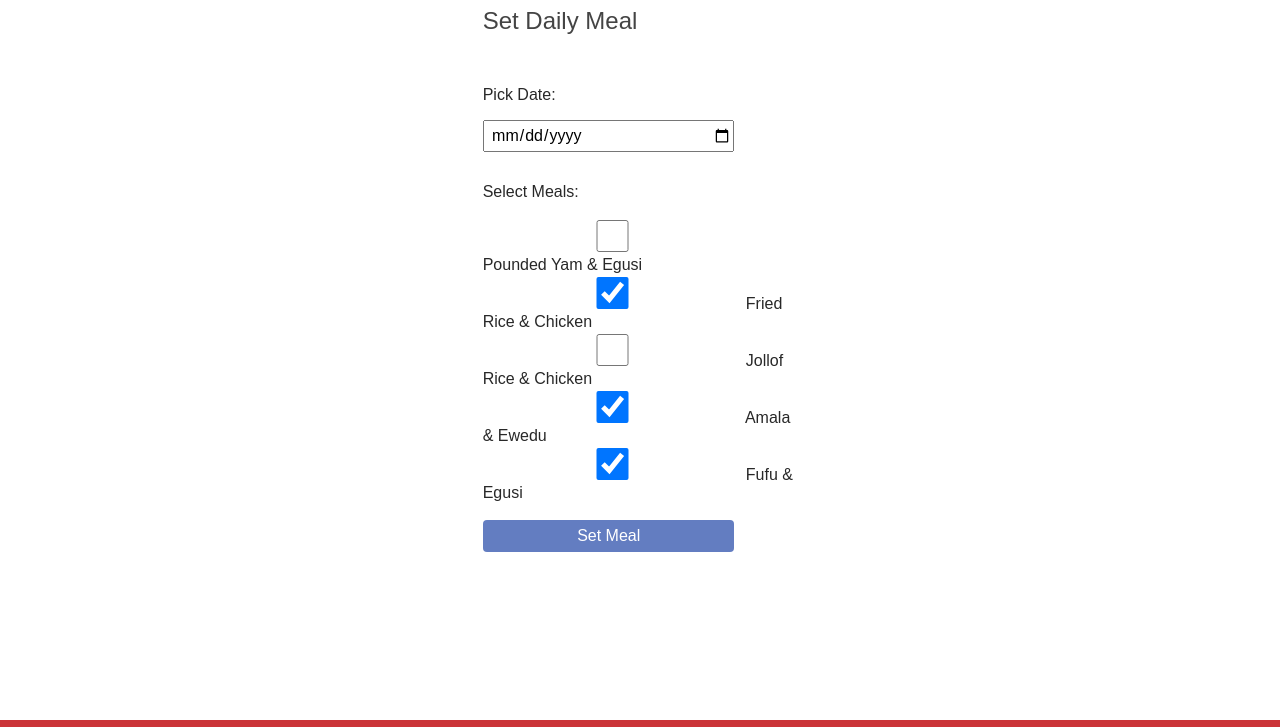
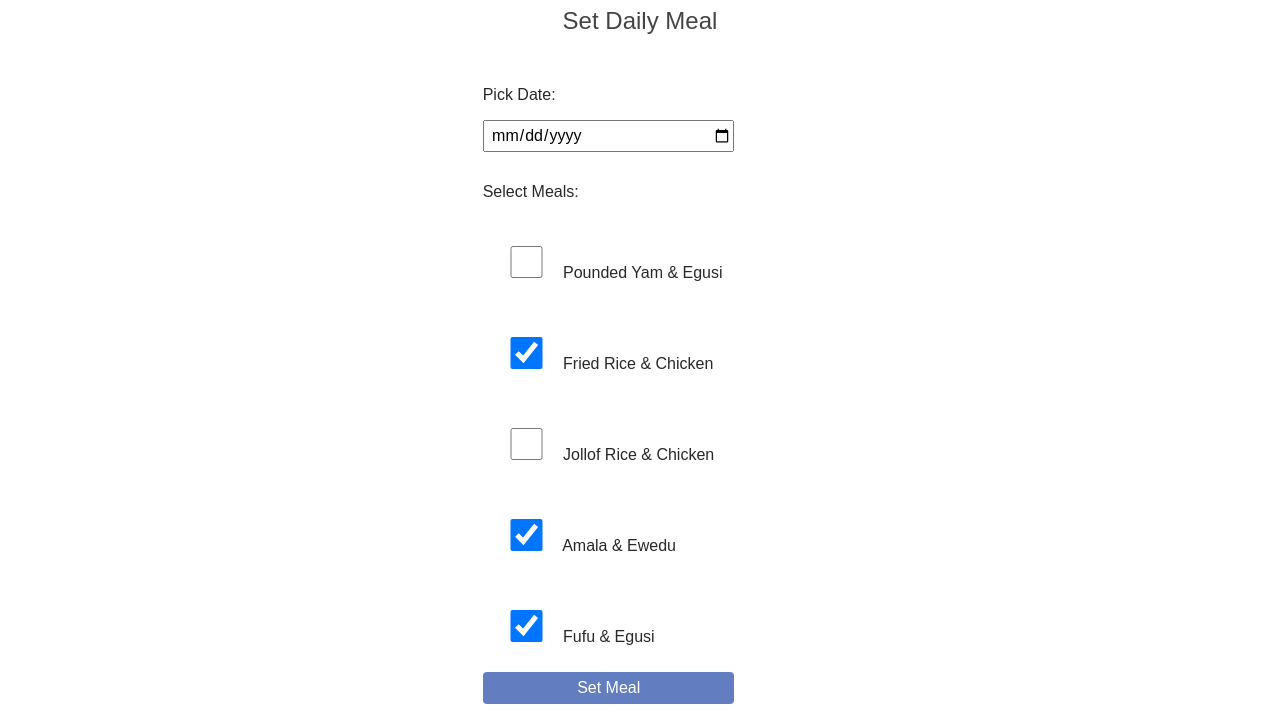
Before and after one commit to faksam/Book-A-Meal, a website: page UI/caterer_setmeal.html in a window 1280 px wide. Shown: the part 73-800 px from the top of the page. Drawn offline with nearby package versions, Linux system fonts and the light colour scheme.

Commit message:
update set meal page

```diff
--- a/UI/caterer_setmeal.html
+++ b/UI/caterer_setmeal.html
@@ -68,7 +68,7 @@
                     <div class="col col-1-3"></div>
                     <div class="col col-1-3">
                         <form class="">
-                            <h2 class="">Set Daily Meal</h2>
+                            <h2 class="center">Set Daily Meal</h2>
                             <div class="input col-1">
                                 <p>Pick Date:</p>
                                 <input id="order_day" name="order_day" type="date" min="2018-05-06">
@@ -76,14 +76,11 @@
                             <div class="input col-1">
                                 <p>Select Meals:</p>
                                 <div>
-                                    <div class="row">
-
-                                    </div>
-                                    <input type="checkbox" name="vehicle" value="PoundedYam"> Pounded Yam &amp; Egusi
-                                    <input type="checkbox" name="vehicle" value="FriedRice" checked> Fried Rice &amp; Chicken
-                                        <input type="checkbox" name="vehicle" value="JollofRice"> Jollof Rice &amp; Chicken
-                                        <input type="checkbox" name="vehicle" value="Amala" checked> Amala &amp; Ewedu
-                                        <input type="checkbox" name="vehicle" value="Fufu" checked> Fufu &amp; Egusi
+                                    <p class="col col-1" style="display: inline;"><input type="checkbox" name="" value="PoundedYam" style="width: 20%"> Pounded Yam &amp; Egusi   </p>
+                                    <p class="col col-1" style="display: inline;"><input type="checkbox" name="" value="FriedRice" style="width: 20%" checked> Fried Rice &amp; Chicken </p>
+                                    <p class="col col-1" style="display: inline;"><input type="checkbox" name="" value="JollofRice" style="width: 20%"> Jollof Rice &amp; Chicken </p>
+                                    <p class="col col-1" style="display: inline;"><input type="checkbox" name="" value="Amala" style="width: 20%" checked> Amala &amp; Ewedu </p>
+                                    <p class="col col-1" style="display: inline;"><input type="checkbox" name="" value="Fufu" style="width: 20%" checked> Fufu &amp; Egusi </p>
                                 </div>
                                 <!-- <select class="input browser-default">
                                     <option value="" disabled selected>Choose from menu</option>
```
